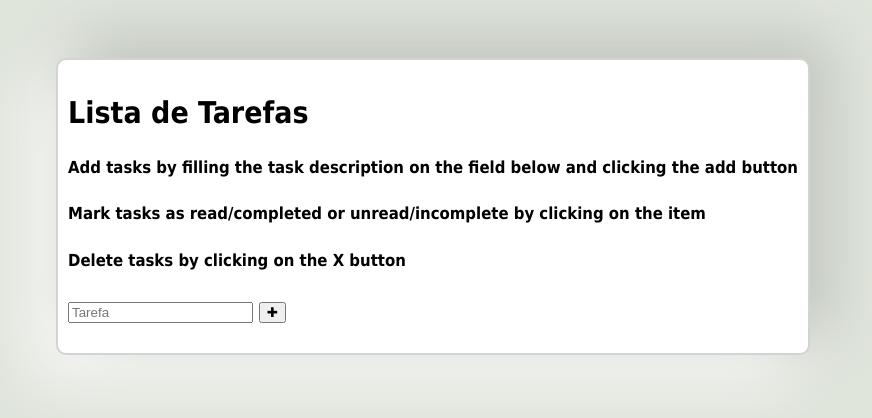
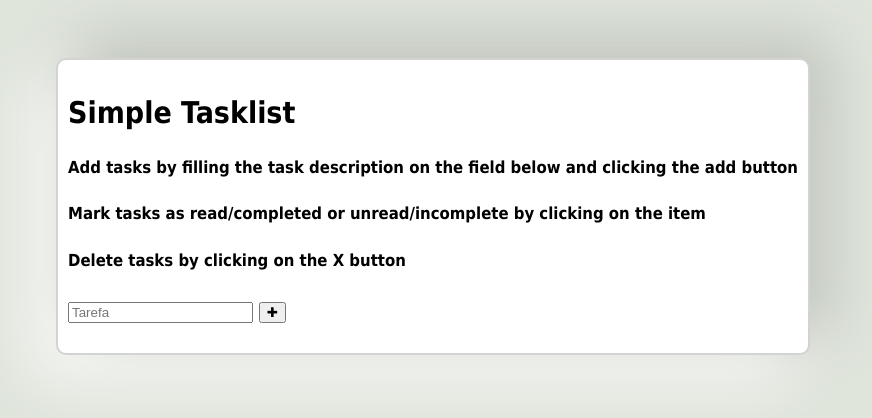
Before and after one commit to rafaelbrunodasilva/portfolio_simple_tasklist_rafael, a plain HTML site: page index.html in a window 1280 px wide. Shown: the whole page, without its empty margins (207-1079 px from the left). Drawn offline with Linux system fonts and the light colour scheme.

Commit message:
tasklist title review

```diff
--- a/index.html
+++ b/index.html
@@ -60,7 +60,7 @@
 
 <body>
     <div class="container">
-        <h2>Lista de Tarefas</h2>
+        <h2>Simple Tasklist</h2>
         <h5>Add tasks by filling the task description on the field below and clicking the add button</h5>
         <h5>Mark tasks as read/completed or unread/incomplete by clicking on the item</h5>
         <h5>Delete tasks by clicking on the X button</h5>
```
